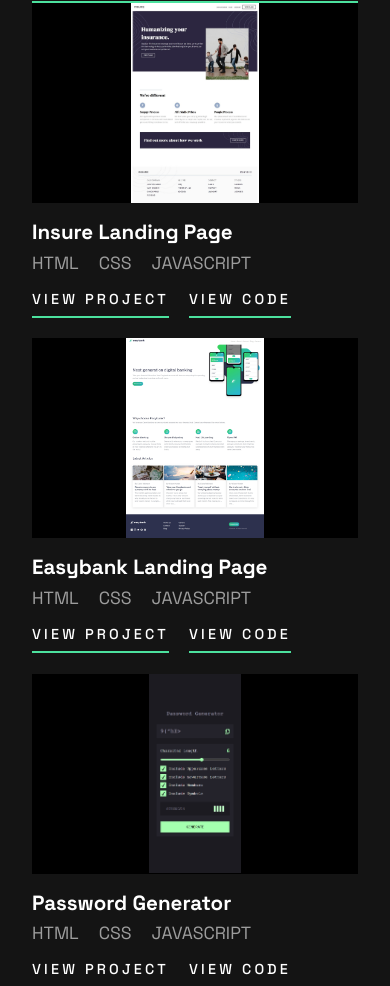
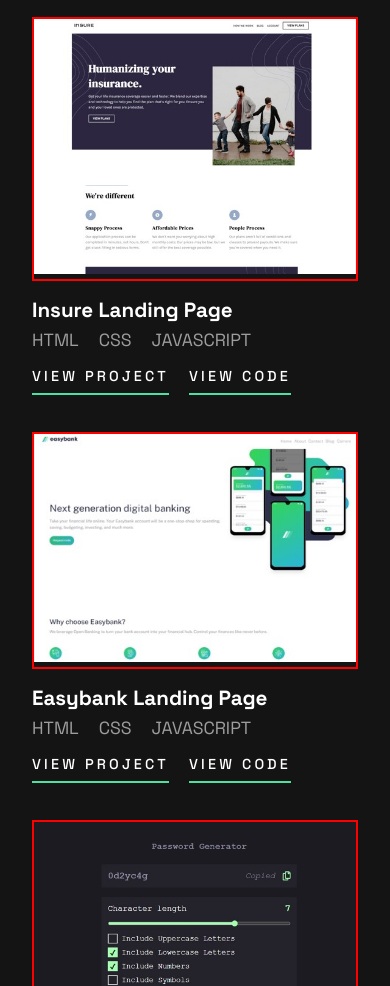
Before and after one commit to Prototype-113322/Prototype_Portfolio, a plain HTML site: page index.html in a window 390 px wide. Shown: the part 1014-2000 px from the top of the page. Drawn offline with Linux system fonts and the light colour scheme.

Commit message:
Fifth Commit

```diff
--- a/index.html
+++ b/index.html
@@ -96,7 +96,7 @@
         <section class="project-content">
           <div class="project-img-container">
             <img
-              src="./Project Assets/Ensure Landing Page.jpeg"
+              src="./Project Assets/Ensure Mobile Landing Page.jpg"
               alt="Ensure Landing Page"
             />
           </div>
@@ -107,15 +107,25 @@
             <p>JAVASCRIPT</p>
           </div>
           <div class="project-link-container">
+            <a
+              href="https://prototype-113322.github.io/Ensure-Landing-Page/"
+              target="_blank"
+            >
               <p>View Project</p>
+            </a>
+            <a
+              href="https://github.com/Prototype-113322/Ensure-Landing-Page"
+              target="_blank"
+            >
               <p>View Code</p>
+            </a>
           </div>
         </section>
         <!-- SECOND PROJECT -->
         <section class="project-content">
           <div class="project-img-container">
             <img
-              src="./Project Assets/Easybank Landing Page.jpeg"
+              src="./Project Assets/Easybank Mobile Landing Page.jpg"
               alt="Easybank Landing Page"
             />
           </div>
@@ -126,15 +136,25 @@
             <p>JAVASCRIPT</p>
           </div>
           <div class="project-link-container">
+            <a
+              href="https://prototype-113322.github.io/Easybank-Landing-Page/"
+              target="_blank"
+            >
               <p>View Project</p>
+            </a>
+            <a
+              href="https://github.com/Prototype-113322/Easybank-Landing-Page"
+              target="_blank"
+            >
               <p>View Code</p>
+            </a>
           </div>
         </section>
         <!-- THIRD PROJECT -->
         <section class="project-content">
           <div class="project-img-container">
             <img
-              src="./Project Assets/Password Generator.jpeg"
+              src="./Project Assets/Password Generator Mobile Img.jpg"
               alt="Password Generator"
               class="password-generator-img"
             />
@@ -146,8 +166,18 @@
             <p>JAVASCRIPT</p>
           </div>
           <div class="project-link-container">
+            <a
+              href="https://prototype-113322.github.io/Password-Generator/"
+              target="_blank"
+            >
               <p>View Project</p>
+            </a>
+            <a
+              href="https://github.com/Prototype-113322/Password-Generator"
+              target="_blank"
+            >
               <p>View Code</p>
+            </a>
           </div>
         </section>
       </section>
--- a/style.css
+++ b/style.css
@@ -20,6 +20,11 @@ body {
   background-color: var(--theme-dark);
   font-family: "Space Grotesk", sans-serif;
   color: var(--white-color);
+}
+
+a {
+  text-decoration: none;
+  color: white;
 }
 
 .container {
@@ -115,30 +120,26 @@ body {
   /* border: none; */
 }
 
-.flex-row {
-  text-decoration: none;
-  color: white;
-  border-bottom: 2px solid var(--light-green);
-}
-
 .contact-container-2 {
   padding: 0;
   margin: 0;
 }
 .project-img-container {
   width: 100%;
-  height: 200px;
-  display: flex;
+  border: 2px solid red;
+  /* display: flex;
   justify-content: center;
   align-items: center;
-  overflow: hidden;
-  background-color: black; /* Matches the background */
+  overflow: hidden; */
+  /* background-color: black; Matches the background */
 }
 
 .project-img-container img {
-  max-width: 100%;
-  max-height: 100%;
-  object-fit: contain; /* Ensures the full image is visible */
+  /* max-width: 100%;
+  max-height: 100%; */
+  width: 100%;
+  height: 100%;
+  object-fit: cover; /* Ensures the full image is visible */
   object-position: center;
 }
 
@@ -174,3 +175,12 @@ body {
 .password-generator-img {
   object-position: bottom;
 }
+
+.project-content {
+  /* border: 2px solid red; */
+  /* display: flex;
+  flex-direction: column;
+  justify-content: center;
+  align-items: center; */
+  margin-top: 1rem;
+}
```
Also changed, not shown: Project Assets/Easybank Mobile Landing Page.jpg (added), Project Assets/Ensure Mobile Landing Page.jpg (added), Project Assets/Password Generator Mobile Img.jpg (added). Lines whose indentation alone changed are shown as unchanged.
